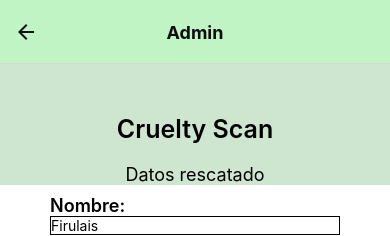
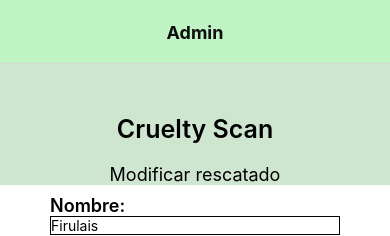
Before and after one commit to Seba8117/CrueltyScan, a React Native app: screen /ModificarRescatado in a window 390 px wide. Shown: the top 236 px of the page. Built offline with nearby package versions, Linux system fonts and the light colour scheme.

Commit message:
Se corrige texto de modificar rescatado

```diff
--- a/App.js
+++ b/App.js
@@ -62,7 +62,7 @@ const App = () => {
         <NavigationContainer>
 
           <Stack.Navigator
-            initialRouteName='MenuAdmin' //Cambiar pagina
+            initialRouteName='ModificarRescatado' //Cambiar pagina
           >
             <Stack.Screen
               name="Buscamarca"
--- a/View/ModificarRescatado.js
+++ b/View/ModificarRescatado.js
@@ -20,7 +20,7 @@ const ModificarRescastado = ({ navigation }) => {
         <ScrollView>
             <View style={styles.fondo}>
                 <Text style={styles.titulo}>Cruelty Scan</Text>
-                <Text style={styles.texto}>Datos rescatado</Text>
+                <Text style={styles.texto}>Modificar rescatado</Text>
 
             </View>
 
```
